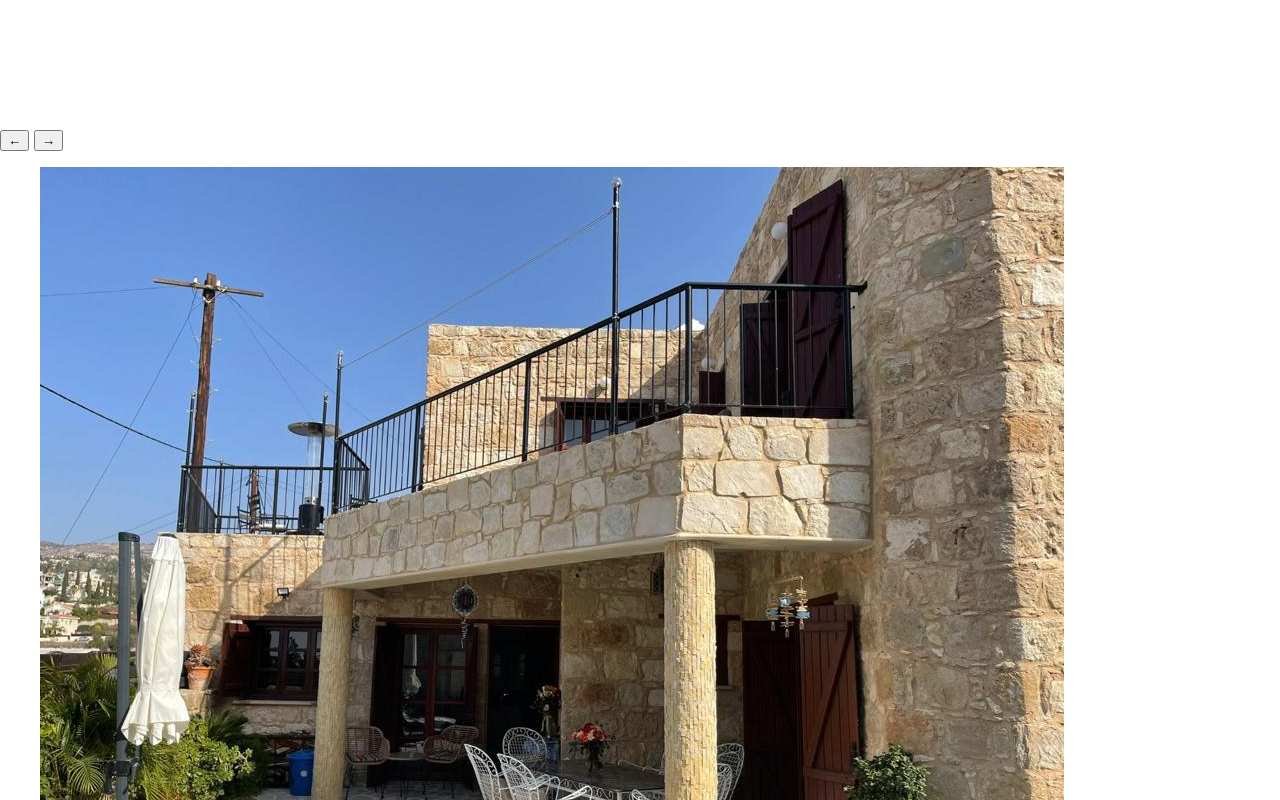
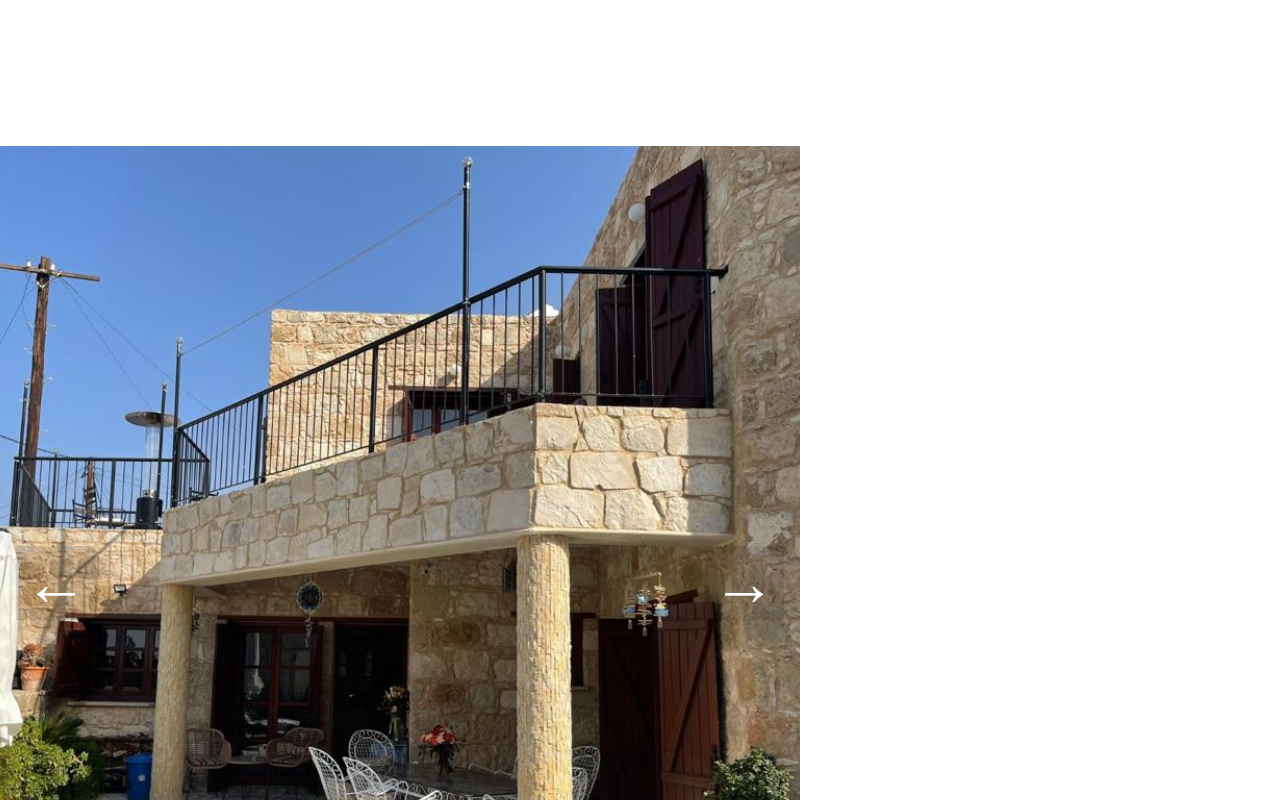
Before and after one commit to EndlessEndless1999/tala-diamanti, a plain HTML site: page index.html in a window 1280 px wide. Shown: the part 3240-4040 px from the top of the page. Drawn offline with Linux system fonts and the light colour scheme; a web font is replaced by a local one.

Commit message:
adds carousel

```diff
--- a/css/custom.css
+++ b/css/custom.css
@@ -10,6 +10,7 @@
     font-family: 'Sofia Sans', sans-serif;
     scroll-behavior: smooth;
     padding: 0%;
+    scroll-behavior: smooth;
 }
 
 body {
@@ -132,7 +133,59 @@
 }
 
 .carousel {
+    width: 100vh;
+    height: 100vh;
+    position: relative;
+}
 
+.slide {
+    inset: 0;
+    position: absolute;
+    opacity: 0;
+    transition: 200ms opacity ease-in-out;
+    transition-delay: 200ms;
+}
+
+.slide[data-active]{
+    opacity: 1;
+    transition-delay: 0ms;
+}
+
+.slide > img {
+    display: block;
+    width: 100%;
+    height: 100%;
+    object-fit: cover;
+}
+
+.carouselButton {
+    top: 50%;
+    color: white;
+    position: absolute;
+    background: none;
+    border: none;
+    font-size: 4rem;
+    z-index: 2;
+    background-color: rgba(0, 0, 0, .1);
+    padding: 0 .5rem;
+}
+
+.carouselButton:hover,
+.carouselButton:focus {
+    color: white;
+    background-color: rgba(0, 0, 0, .2);
+}
+
+.carouselButton:focus {
+    outline: 1px solid black;
+}
+
+.carouselButton.prev {
+    left: 1rem;
+}
+
+.carouselButton.next {
+    right: 1rem;
 }
 
 .carouselUl {
--- a/index.html
+++ b/index.html
@@ -33,17 +33,17 @@
         </div>
         <div class="galleryContainer">
             <section aria-label="Newest Photos">
-                <div class="carousel">
-                    <button class="carousel-button prev">&#8592;</button>
-                    <button class="carousel-button next">&#8594;</button>
-                    <ul class="carouselUl">
-                        <li>
+                <div class="carousel" data-carousel>
+                    <button class="carouselButton prev" data-carousel-button="prev">&#8592;</button>
+                    <button class="carouselButton next" data-carousel-button="next">&#8594;</button>
+                    <ul class="carouselUl" data-slides>
+                        <li class="slide" data-active>
                             <img src="/img/WhatsApp Image 2023-01-20 at 22.03.22 (1).jpeg" alt="ADD DESCRIPTIONS">
                         </li>
-                        <li>
+                        <li class="slide">
                             <img src="/img/WhatsApp Image 2023-01-20 at 22.03.23 (5).jpeg" alt="ADD DESCRIPTIONS">
                         </li>
-                        <li>
+                        <li class="slide">
                             <img src="/img/WhatsApp Image 2023-01-20 at 22.03.24 (2).jpeg" alt="ADD DESCRIPTIONS">
                         </li>
                     </ul>
@@ -64,6 +64,6 @@
 
 
 
-
+    <script src="/js/script.js"></script>
 </body>
 </html>
--- /dev/null
+++ b/js/script.js
@@ -0,0 +1,16 @@
+const buttons = document.querySelectorAll("[data-carousel-button]");
+
+buttons.forEach(button => {
+    button.addEventListener("click", () => {
+        const offset = button.dataset.carouselButton === "next" ? 1 : -1;
+        const slides = button.closest("[data-carousel]").querySelector("[data-slides]");
+
+        const activeSlide = slides.querySelector("[data-active]");
+        let newIndex = [...slides.children].indexOf(activeSlide) + offset;
+        if (newIndex < 0) newIndex = slides.children.length - 1;
+        if (newIndex >= slides.children.length) newIndex = 0;
+
+        slides.children[newIndex].dataset.active = true;
+        delete activeSlide.dataset.active;
+        })
+});
```
